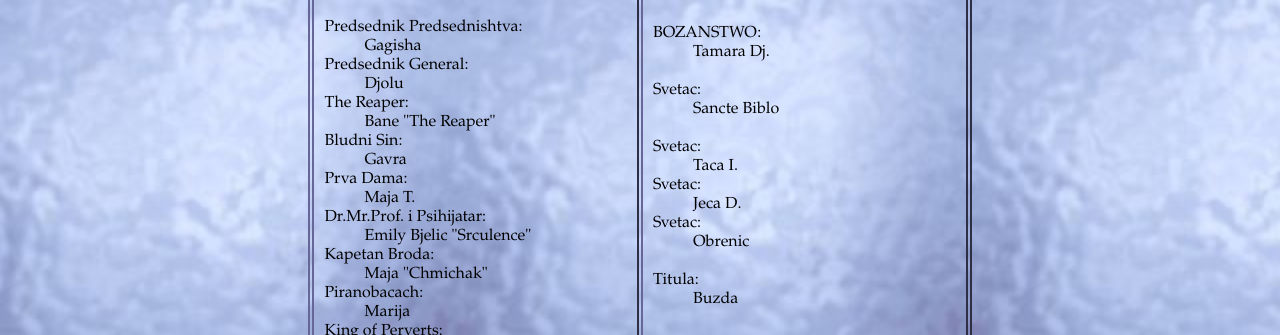
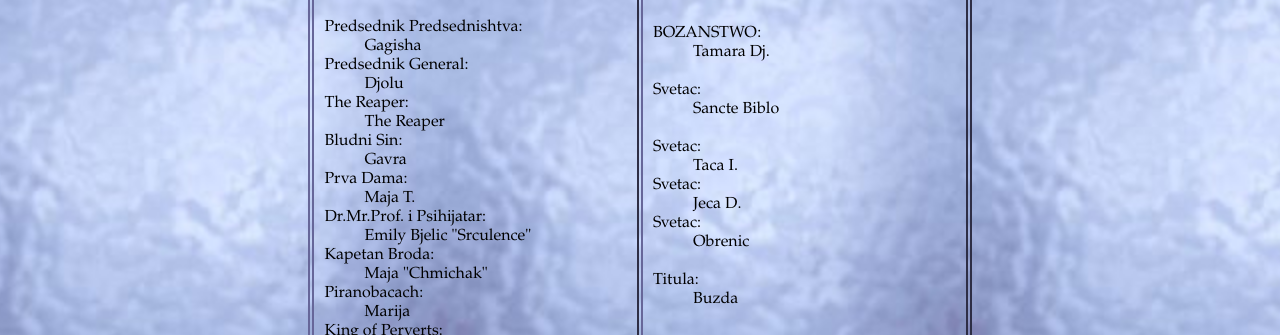
Before and after one commit to djcvijic/OdredKretena, a plain HTML site: page Chlanovi.htm in a window 1280 px wide. Shown: the part 65-400 px from the top of the page. Drawn offline with Linux system fonts and the light colour scheme.

Commit message:
Update Chlanovi.htm

```diff
--- a/Chlanovi.htm
+++ b/Chlanovi.htm
@@ -13,7 +13,7 @@
 <h1 class="naslov">Chlanovi</h1><dl>
 <dt>Predsednik Predsednishtva:</dt><dd>Gagisha</dd>
 <dt>Predsednik General:</dt><dd>Djolu</dd>
-<dt>The Reaper:</dt><dd>Bane "The Reaper"</dd>
+<dt>The Reaper:</dt><dd>The Reaper</dd>
 <dt>Bludni Sin:</dt><dd>Gavra</dd>
 <dt>Prva Dama:</dt><dd>Maja T.</dd>
 <dt>Dr.Mr.Prof. i Psihijatar:</dt><dd>Emily Bjelic "Srculence"</dd>
```
